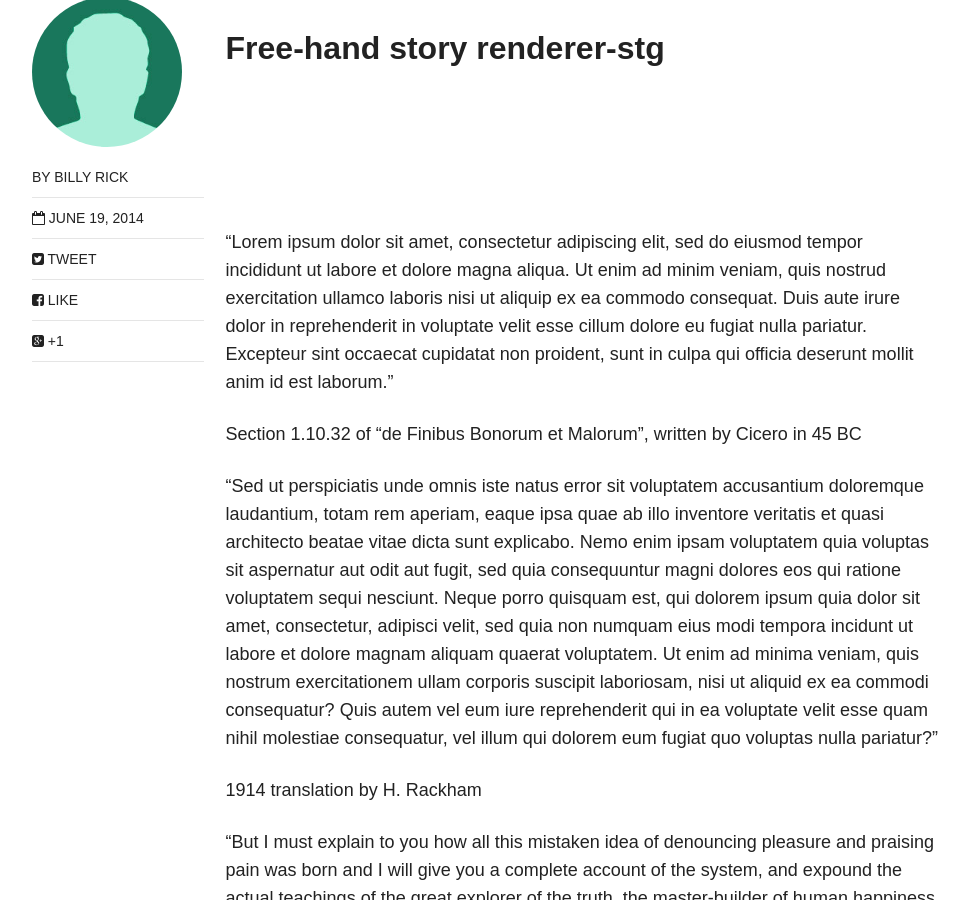
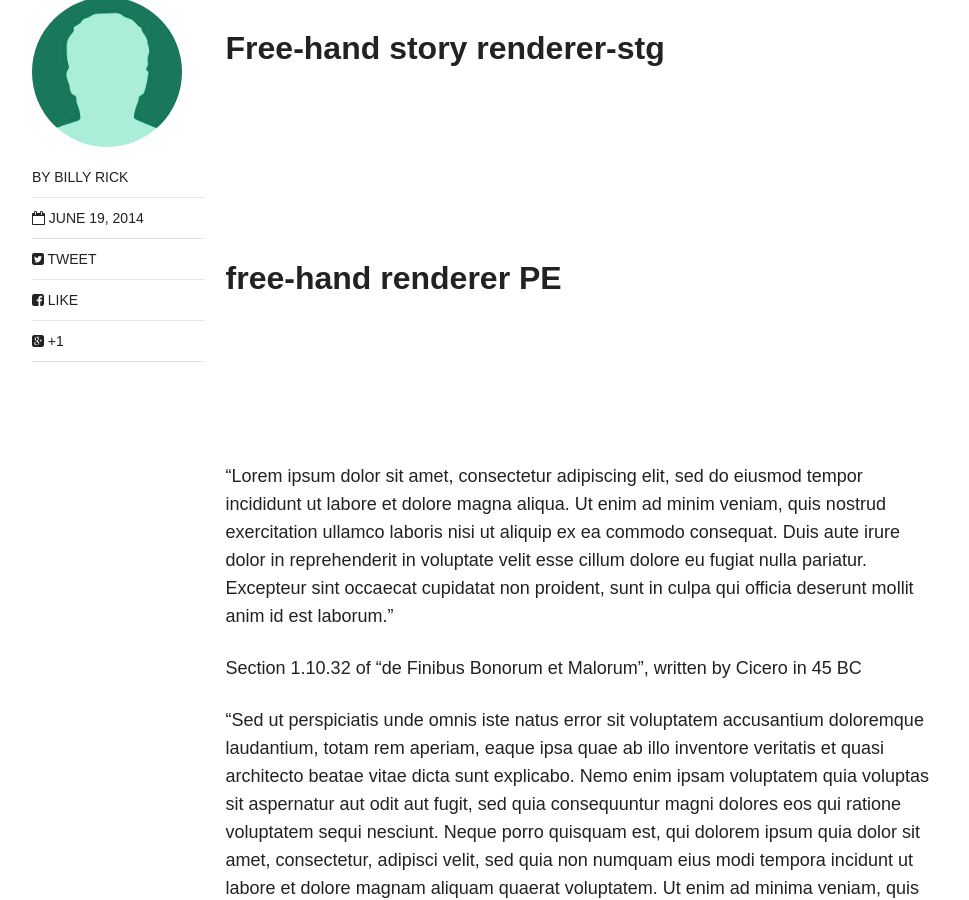
Before and after one commit to galdil/galdil.github.io, a Jekyll site: the page built from _posts/articles/2014-06-19-author-override.md, in a window 1280 px wide and 900 px high, scrolled down 895 px. Shown: the whole window, without its empty margins (154-1123 px from the left). Built offline with Jekyll 4.4.1, drawn with Linux system fonts in a browser that asks for light colours; nearby versions of some CDN libraries.

Commit message:
Update 2014-06-19-author-override.md

```diff
--- a/_posts/articles/2014-06-19-author-override.md
+++ b/_posts/articles/2014-06-19-author-override.md
@@ -18,6 +18,12 @@
 <br>
 <div class="apester-media" data-media-id="5a254ea1975cbd00012a73fb" height="512"></div><script async src="https://storage.googleapis.com/apester-staging/sdk/core.min.js"></script>
 <br>
+## free-hand renderer PE
+<br>
+<br>
+<div class="apester-media" data-media-id="5a28263887ffa90001f73cb4" height="512"></div><script async src="https://storage.googleapis.com/apester-staging/sdk/pe/core.min.js"></script>
+<br>
+<br>
 "Lorem ipsum dolor sit amet, consectetur adipiscing elit, sed do eiusmod tempor incididunt ut labore et dolore magna aliqua. Ut enim ad minim veniam, quis nostrud exercitation ullamco laboris nisi ut aliquip ex ea commodo consequat. Duis aute irure dolor in reprehenderit in voluptate velit esse cillum dolore eu fugiat nulla pariatur. Excepteur sint occaecat cupidatat non proident, sunt in culpa qui officia deserunt mollit anim id est laborum."
 
 Section 1.10.32 of "de Finibus Bonorum et Malorum", written by Cicero in 45 BC
```
